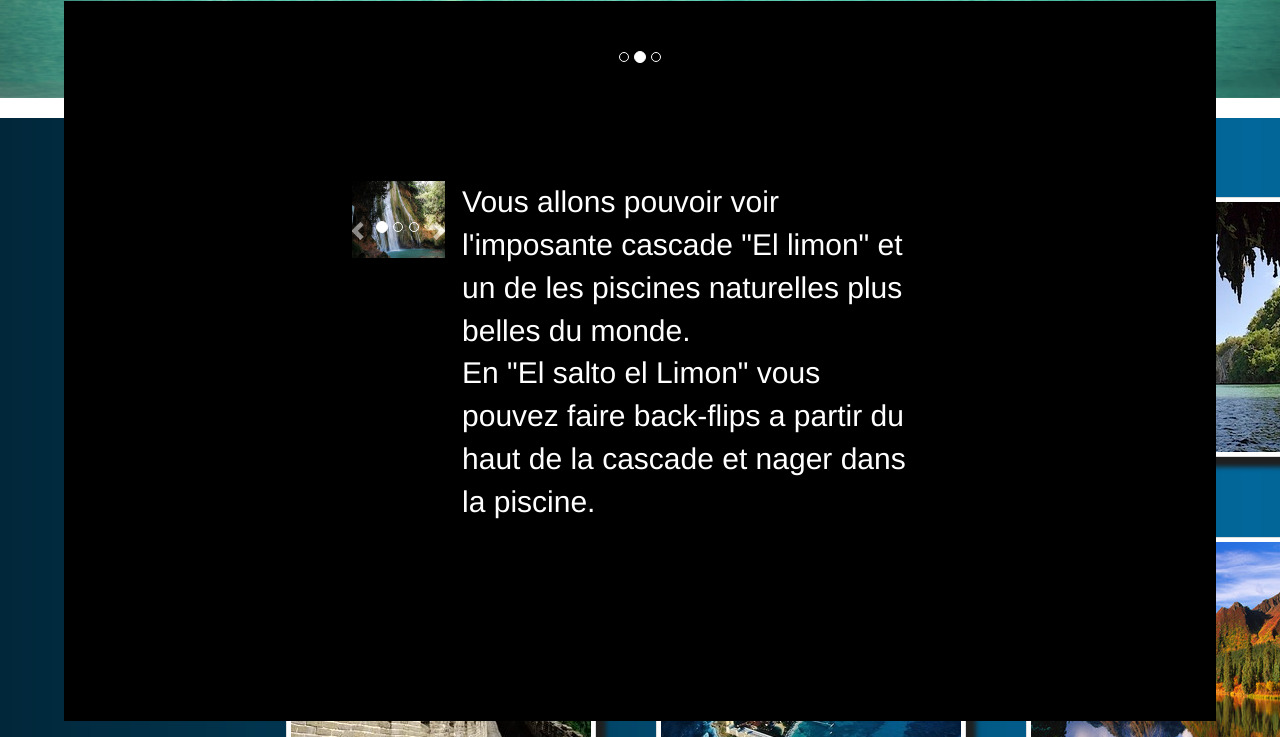
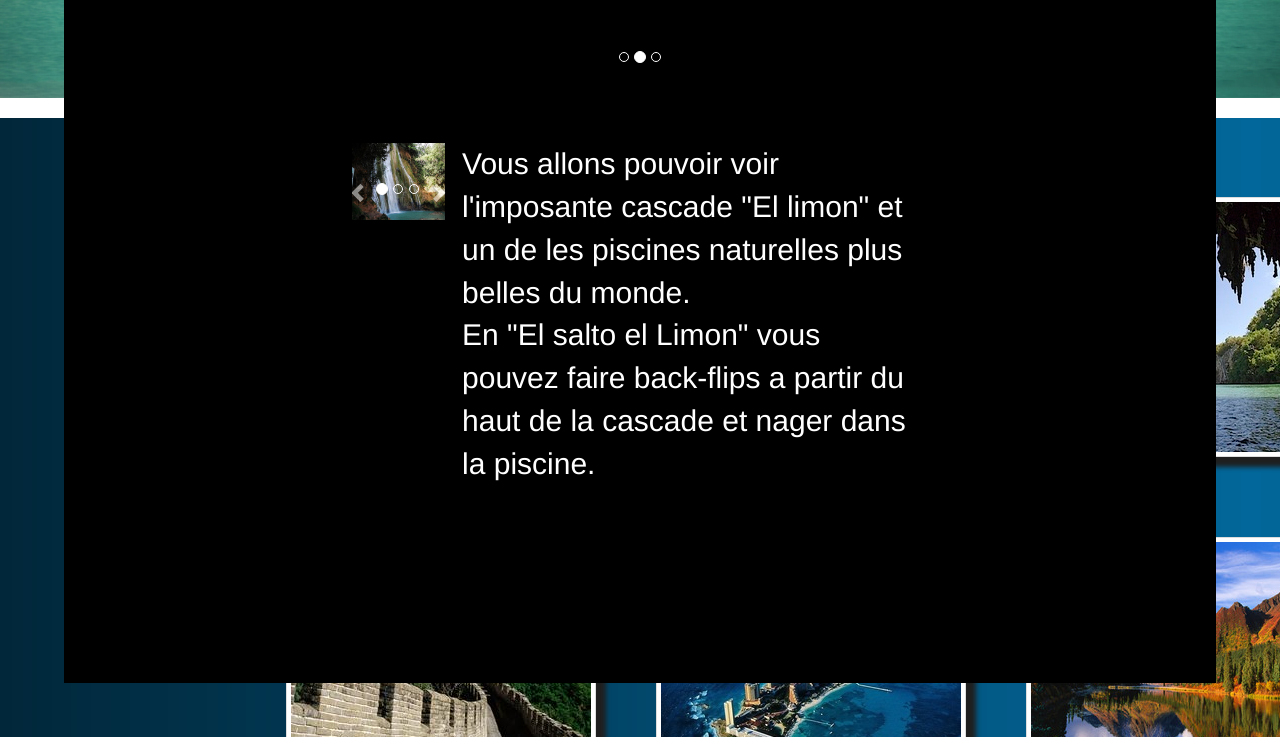
Before and after one commit to marti700/Obsessio, a plain HTML site: page index.html in a window 1280 px wide. Both pictures are taken after a click on the element 441 px from the left and 952 px from the top of the page. Shown: the part 615-1352 px from the top of the page. Drawn offline with Linux system fonts and the light colour scheme.

Commit message:
correction de quelques problèmes de styles

```diff
--- a/stylesheets/lightbox.css
+++ b/stylesheets/lightbox.css
@@ -8,7 +8,7 @@
     width: 90%;
     height: 90%;
     margin-left: 5%;
-    margin-top: 5%;
+    margin-top: 2%;
 }
 #embedded-content{
     position: absolute;
--- a/stylesheets/mainpage.css
+++ b/stylesheets/mainpage.css
@@ -21,6 +21,7 @@
 }
 #offers-container > h1{
     margin-left: 45.6%;
+    color: white;
 }
 #offers-container{
     background: url("../images/back3.png") no-repeat;
--- a/stylesheets/offerDetail.css
+++ b/stylesheets/offerDetail.css
@@ -7,6 +7,8 @@
 }
 #offre-details{
     padding-top: 2%;
+    background: black;
+    height: 100%;
 }
 #flexible-div{
     display: flex;
```
